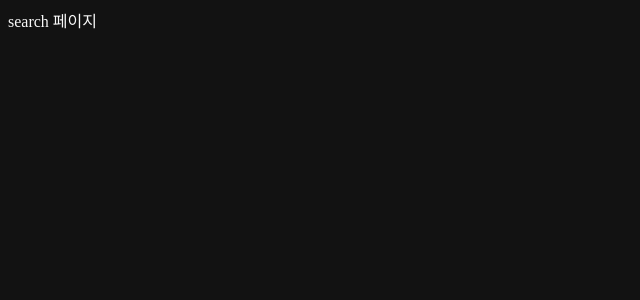
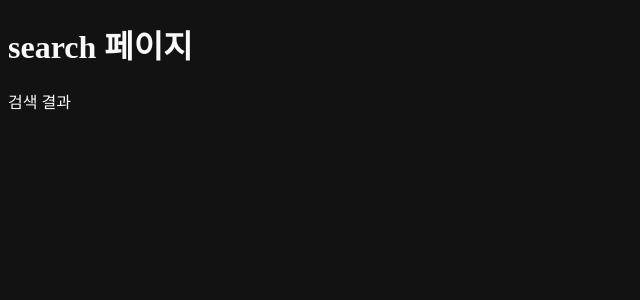
Before and after one commit to iberis2/next-js-project, a Next.js app: page /search in a window 1280 px wide. Shown: the top 300 px of the page, without its empty margins (0-640 px from the left). Built offline with nearby package versions, Linux system fonts and the light colour scheme.

Commit message:
Feat: useRouter로 페이지 params와 쿼리스트링 값 꺼내기

```diff
--- a/pages/products/[id].js
+++ b/pages/products/[id].js
@@ -1,3 +1,7 @@
+import { useRouter } from 'next/router'
+
 export default function Product() {
-  return <div>Product 페이지</div>
+  const router = useRouter()
+  const { id } = router.query
+  return <div>Product {id} 페이지</div>
 }
--- a/pages/search.js
+++ b/pages/search.js
@@ -1,3 +1,12 @@
+import { useRouter } from 'next/router'
+
 export default function Search() {
-  return <div>search 페이지</div>
+  const router = useRouter()
+  const { q } = router.query
+  return (
+    <div>
+      <h1>search 페이지</h1>
+      <p>{q} 검색 결과 </p>
+    </div>
+  )
 }
```
